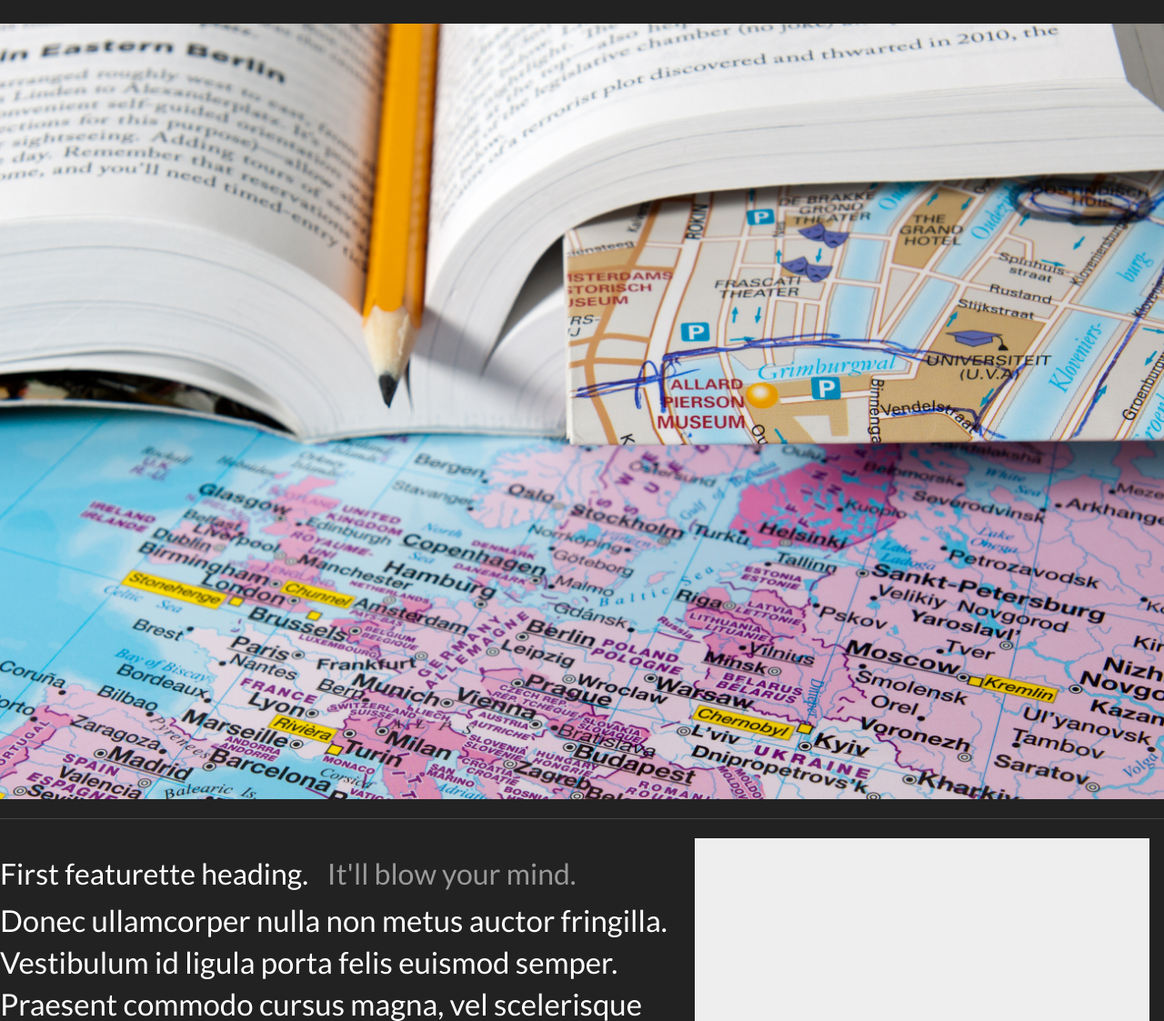
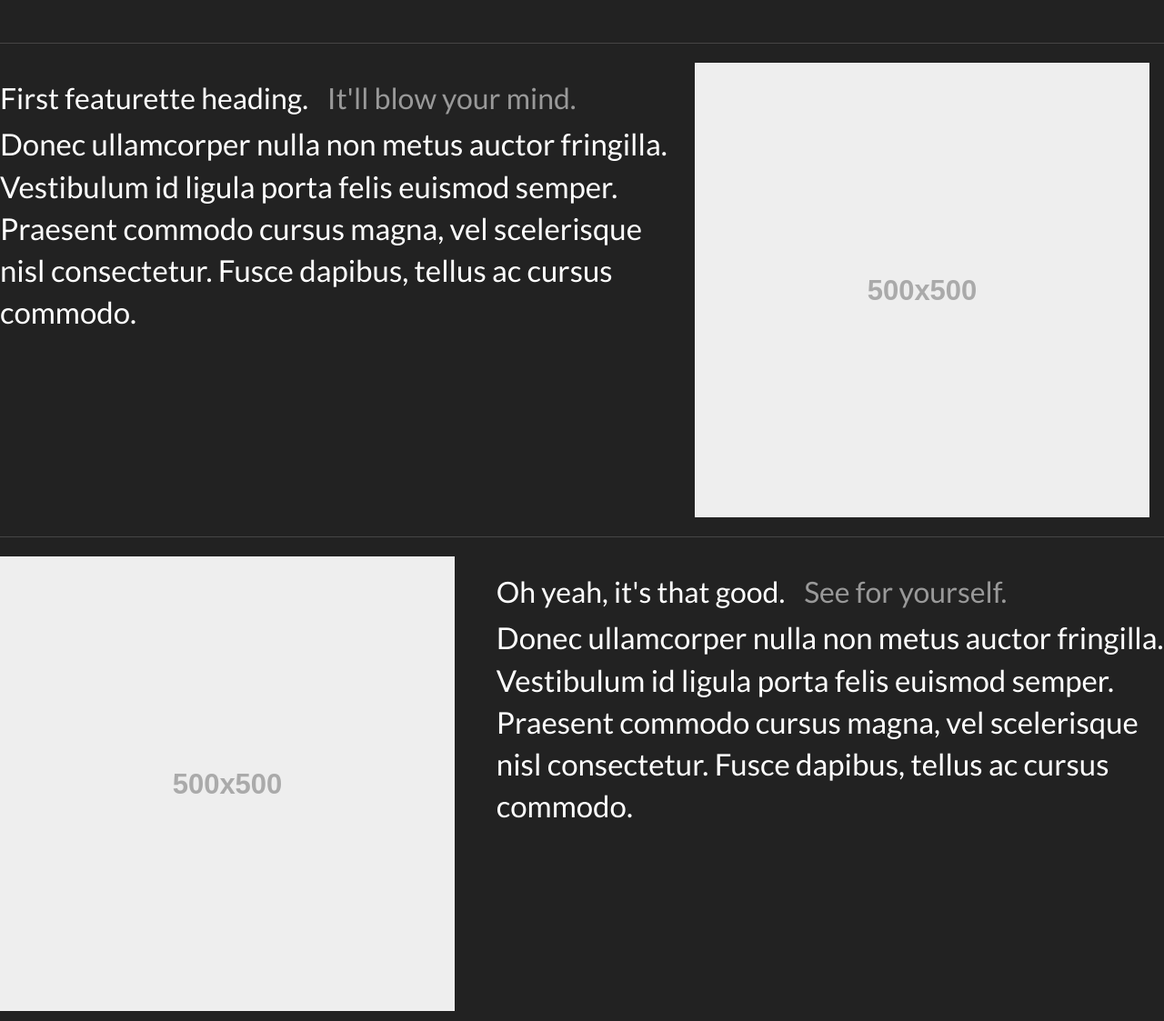
Before and after one commit to remigourdon/studentsonthego, a PHP site: page /about.php in a window 1280 px wide. Shown: the part 60-1183 px from the top of the page at 91% size. Run offline with PHP 8.4, Linux system fonts and the light colour scheme; some libraries are stand-ins or nearby versions.

Commit message:
Design in progress. Need to add the content.

```diff
--- a/about.php
+++ b/about.php
@@ -8,7 +8,7 @@ $content = <<<END
 
 
     <div id="myCarousel" class="carousel slide" data-ride="carousel">
-         <img style="width:100%;" src="img/free_map.jpg" alt="Map of Europe" />
+
     </div><!-- Europe Image -->
 
 
```
